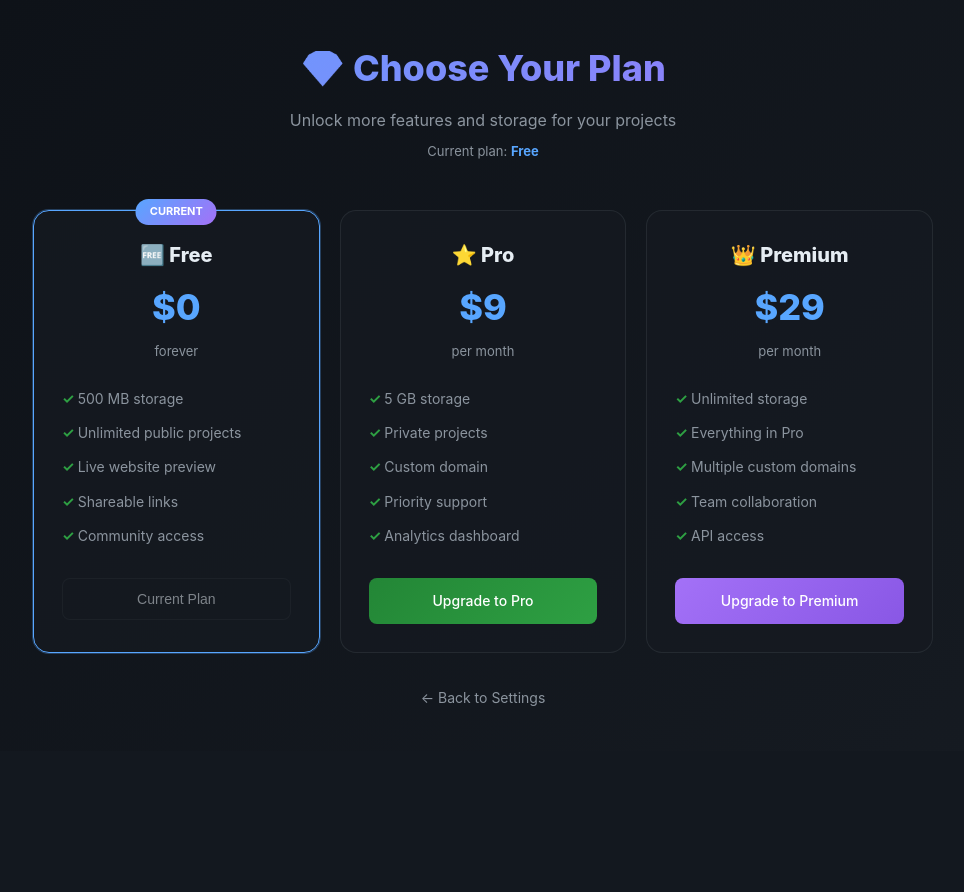
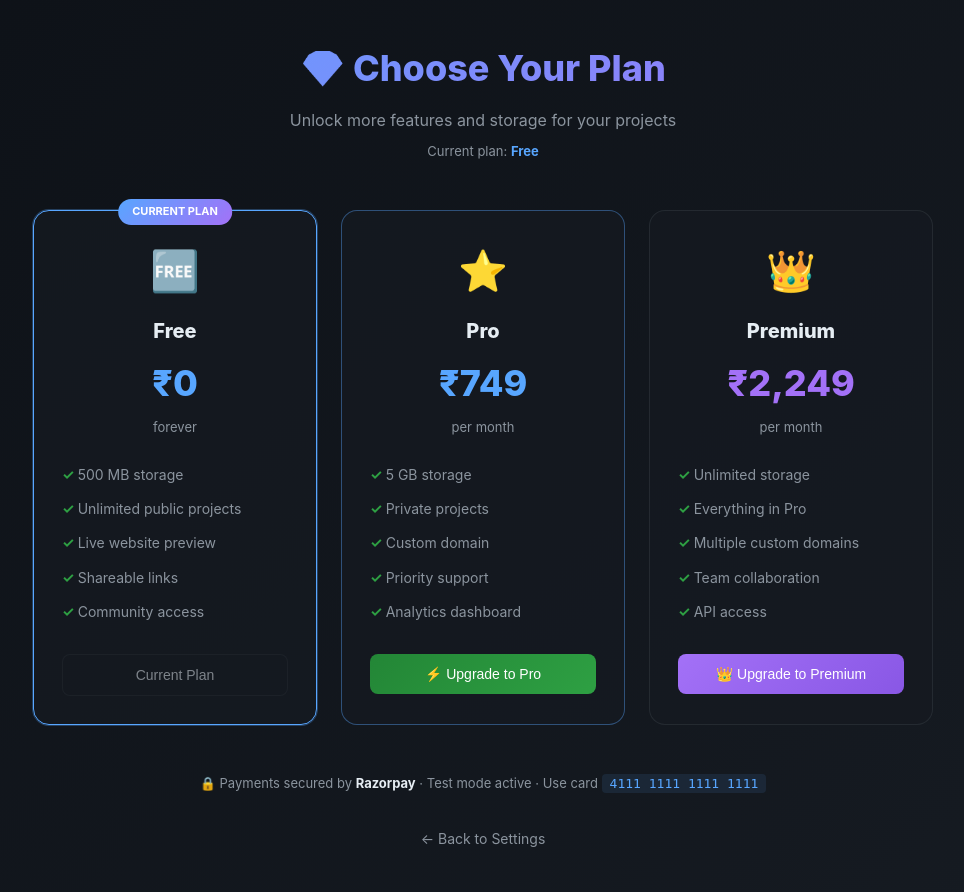
Before and after one commit to ATHARVA3006/DEEPLOY, a Django app: page /subscription/ in a window 1280 px wide. Shown: the part 64-956 px from the top of the page, without its empty margins (157-1121 px from the left). Before the commit the page ends 770 px from the top, so only its background shows below. Run offline with Django 4.2, Linux system fonts and the light colour scheme; the visitor is signed in with stand-in values (Sample User, id 1); some libraries are stand-ins or nearby versions.

Commit message:
feat: Razorpay payment integration for Pro & Premium plans

```diff
--- a/codeshare/repository/urls.py
+++ b/codeshare/repository/urls.py
@@ -22,6 +22,10 @@ urlpatterns = [
     path('settings/delete-link/<int:link_id>/', views.delete_link, name='delete_link'),
     path('subscription/', views.subscription_plans, name='subscription_plans'),
     path('subscription/upgrade/<str:plan>/', views.upgrade_subscription, name='upgrade_subscription'),
+    path('subscription/order/<str:plan>/', views.create_payment_order, name='create_payment_order'),
+    path('subscription/verify/', views.verify_payment, name='verify_payment'),
+    path('subscription/success/<str:plan>/', views.payment_success, name='payment_success'),
+    path('subscription/downgrade/', views.downgrade_to_free, name='downgrade_to_free'),
     path('subscription/custom-domain/', views.update_custom_domain, name='update_custom_domain'),
     # Public share page — clean link for sharing
     path('share/<uuid:folder_id>/', views.share_page, name='share_page'),
--- a/codeshare/repository/views.py
+++ b/codeshare/repository/views.py
@@ -3,16 +3,25 @@ from django.contrib.auth.decorators import login_required
 from django.contrib.auth import login, update_session_auth_hash
 from django.contrib.auth.forms import UserCreationForm, PasswordChangeForm
 from django.contrib.auth.models import User
-from django.http import FileResponse, Http404, HttpResponse
+from django.http import FileResponse, Http404, HttpResponse, JsonResponse
 from django.contrib import messages
 from django.db.models import Count, Sum, Q
 from django.utils import timezone
+from django.views.decorators.csrf import csrf_exempt
+from django.conf import settings
 from datetime import timedelta
 from .models import Folder, File, UserLink, Subscription, UserProfile
 from .forms import FolderForm, ProfileUpdateForm, UserLinkForm, UserProfileForm
 import os
 import mimetypes
 import re
+import json
+
+# Razorpay plan pricing (in paise — INR × 100)
+PLAN_PRICES = {
+    'pro':     {'amount': 74900,  'label': '₹749/month', 'name': 'Pro Plan'},
+    'premium': {'amount': 224900, 'label': '₹2,249/month', 'name': 'Premium Plan'},
+}
 
 
 def home(request):
@@ -287,6 +296,98 @@ def upgrade_subscription(request, plan):
     subscription.save()
     messages.success(request, f'Successfully switched to {plan.title()} plan!')
     return redirect('user_settings')
+
+
+@login_required
+def create_payment_order(request, plan):
+    """Create a Razorpay order and return order details."""
+    if plan not in PLAN_PRICES:
+        return JsonResponse({'error': 'Invalid plan'}, status=400)
+
+    try:
+        import razorpay
+        client = razorpay.Client(auth=(settings.RAZORPAY_KEY_ID, settings.RAZORPAY_KEY_SECRET))
+
+        price = PLAN_PRICES[plan]
+        order = client.order.create({
+            'amount': price['amount'],
+            'currency': 'INR',
+            'payment_capture': 1,
+            'notes': {
+                'user_id': str(request.user.id),
+                'username': request.user.username,
+                'plan': plan,
+            }
+        })
+
+        return JsonResponse({
+            'order_id': order['id'],
+            'amount': price['amount'],
+            'currency': 'INR',
+            'key': settings.RAZORPAY_KEY_ID,
+            'plan': plan,
+            'plan_name': price['name'],
+            'user_name': request.user.get_full_name() or request.user.username,
+            'user_email': request.user.email or '',
+        })
+    except Exception as e:
+        return JsonResponse({'error': str(e)}, status=500)
+
+
+@csrf_exempt
+@login_required
+def verify_payment(request):
+    """Verify Razorpay payment signature and activate subscription."""
+    if request.method != 'POST':
+        return JsonResponse({'error': 'POST required'}, status=405)
+
+    try:
+        import razorpay
+        data = json.loads(request.body)
+
+        client = razorpay.Client(auth=(settings.RAZORPAY_KEY_ID, settings.RAZORPAY_KEY_SECRET))
+
+        # Verify signature
+        client.utility.verify_payment_signature({
+            'razorpay_order_id': data['razorpay_order_id'],
+            'razorpay_payment_id': data['razorpay_payment_id'],
+            'razorpay_signature': data['razorpay_signature'],
+        })
+
+        # Activate subscription
+        plan = data.get('plan')
+        if plan not in ['pro', 'premium']:
+            return JsonResponse({'error': 'Invalid plan'}, status=400)
+
+        subscription, _ = Subscription.objects.get_or_create(user=request.user)
+        subscription.plan = plan
+        subscription.is_active = True
+        subscription.save()
+
+        return JsonResponse({'success': True, 'plan': plan})
+
+    except Exception as e:
+        return JsonResponse({'error': 'Payment verification failed', 'detail': str(e)}, status=400)
+
+
+@login_required
+def payment_success(request, plan):
+    """Show payment success page."""
+    subscription, _ = Subscription.objects.get_or_create(user=request.user)
+    return render(request, 'repository/payment_success.html', {
+        'plan': plan,
+        'subscription': subscription,
+    })
+
+
+@login_required
+def downgrade_to_free(request):
+    if request.method == 'POST':
+        subscription, _ = Subscription.objects.get_or_create(user=request.user)
+        subscription.plan = 'free'
+        subscription.save()
+        messages.success(request, 'Downgraded to Free plan.')
+    return redirect('subscription_plans')
 
 
 @login_required
--- a/codeshare/templates/repository/subscription_plans.html
+++ b/codeshare/templates/repository/subscription_plans.html
@@ -5,15 +5,17 @@
 <div style="text-align:center;margin-bottom:48px;">
   <h1 class="gradient-text" style="font-size:36px;font-weight:800;margin-bottom:10px;">💎 Choose Your Plan</h1>
   <p style="color:var(--muted);font-size:16px;">Unlock more features and storage for your projects</p>
-  <p style="color:var(--muted);font-size:13px;margin-top:8px;">Current plan: <strong style="color:var(--accent);">{{ subscription.plan|title }}</strong></p>
+  <p style="margin-top:8px;font-size:13px;color:var(--muted);">Current plan: <strong style="color:var(--accent);">{{ subscription.plan|title }}</strong></p>
 </div>
 
-<div class="plan-grid" style="max-width:900px;margin:0 auto;">
+<div style="display:grid;grid-template-columns:repeat(auto-fit,minmax(260px,1fr));gap:24px;max-width:900px;margin:0 auto 48px;">
+
   <!-- Free -->
   <div class="plan-card {% if subscription.plan == 'free' %}featured{% endif %}">
-    {% if subscription.plan == 'free' %}<div class="plan-badge">Current</div>{% endif %}
-    <div class="plan-name">🆓 Free</div>
-    <div class="plan-price">$0</div>
+    {% if subscription.plan == 'free' %}<div class="plan-badge">Current Plan</div>{% endif %}
+    <div style="font-size:40px;margin-bottom:12px;">🆓</div>
+    <div class="plan-name">Free</div>
+    <div class="plan-price">₹0</div>
     <div class="plan-period">forever</div>
     <ul class="plan-features">
       <li>500 MB storage</li>
@@ -23,17 +25,21 @@
       <li>Community access</li>
     </ul>
     {% if subscription.plan != 'free' %}
-      <a href="{% url 'upgrade_subscription' 'free' %}" class="btn w-full" style="padding:12px;text-align:center;">Downgrade to Free</a>
+      <form method="post" action="{% url 'downgrade_to_free' %}" onsubmit="return confirm('Downgrade to Free plan?')">
+        {% csrf_token %}
+        <button type="submit" class="btn w-full" style="padding:12px;">Downgrade to Free</button>
+      </form>
     {% else %}
-      <button class="btn w-full" disabled style="padding:12px;opacity:.5;">Current Plan</button>
+      <button class="btn w-full" disabled style="padding:12px;opacity:.5;cursor:not-allowed;">Current Plan</button>
     {% endif %}
   </div>
 
   <!-- Pro -->
-  <div class="plan-card {% if subscription.plan == 'pro' %}featured{% endif %}">
-    {% if subscription.plan == 'pro' %}<div class="plan-badge">Current</div>{% endif %}
-    <div class="plan-name">⭐ Pro</div>
-    <div class="plan-price">$9</div>
+  <div class="plan-card {% if subscription.plan == 'pro' %}featured{% endif %}" style="{% if subscription.plan != 'pro' %}border-color:rgba(88,166,255,0.4);{% endif %}">
+    {% if subscription.plan == 'pro' %}<div class="plan-badge">Current Plan</div>{% endif %}
+    <div style="font-size:40px;margin-bottom:12px;">⭐</div>
+    <div class="plan-name">Pro</div>
+    <div class="plan-price" style="color:var(--accent);">₹749</div>
     <div class="plan-period">per month</div>
     <ul class="plan-features">
       <li>5 GB storage</li>
@@ -43,17 +49,20 @@
       <li>Analytics dashboard</li>
     </ul>
     {% if subscription.plan != 'pro' %}
-      <a href="{% url 'upgrade_subscription' 'pro' %}" class="btn btn-primary w-full" style="padding:12px;text-align:center;">Upgrade to Pro</a>
+      <button onclick="startPayment('pro', 74900, 'Pro Plan')" class="btn btn-primary w-full" style="padding:12px;">
+        ⚡ Upgrade to Pro
+      </button>
     {% else %}
-      <button class="btn w-full" disabled style="padding:12px;opacity:.5;">Current Plan</button>
+      <button class="btn w-full" disabled style="padding:12px;opacity:.5;cursor:not-allowed;">Current Plan</button>
     {% endif %}
   </div>
 
   <!-- Premium -->
   <div class="plan-card {% if subscription.plan == 'premium' %}featured{% endif %}">
-    {% if subscription.plan == 'premium' %}<div class="plan-badge">Current</div>{% endif %}
-    <div class="plan-name">👑 Premium</div>
-    <div class="plan-price">$29</div>
+    {% if subscription.plan == 'premium' %}<div class="plan-badge">Current Plan</div>{% endif %}
+    <div style="font-size:40px;margin-bottom:12px;">👑</div>
+    <div class="plan-name">Premium</div>
+    <div class="plan-price" style="color:var(--accent2);">₹2,249</div>
     <div class="plan-period">per month</div>
     <ul class="plan-features">
       <li>Unlimited storage</li>
@@ -63,14 +72,132 @@
       <li>API access</li>
     </ul>
     {% if subscription.plan != 'premium' %}
-      <a href="{% url 'upgrade_subscription' 'premium' %}" class="btn btn-primary w-full" style="padding:12px;text-align:center;background:linear-gradient(135deg,var(--accent2),#8957e5);">Upgrade to Premium</a>
+      <button onclick="startPayment('premium', 224900, 'Premium Plan')" class="btn w-full" style="padding:12px;background:linear-gradient(135deg,var(--accent2),#8957e5);border:none;color:#fff;">
+        👑 Upgrade to Premium
+      </button>
     {% else %}
-      <button class="btn w-full" disabled style="padding:12px;opacity:.5;">Current Plan</button>
+      <button class="btn w-full" disabled style="padding:12px;opacity:.5;cursor:not-allowed;">Current Plan</button>
     {% endif %}
+  </div>
+
+</div>
+
+<!-- Secure payment note -->
+<div style="text-align:center;margin-bottom:32px;">
+  <p style="color:var(--muted);font-size:13px;">🔒 Payments secured by <strong style="color:var(--text);">Razorpay</strong> · Test mode active · Use card <code style="background:rgba(88,166,255,0.1);padding:2px 8px;border-radius:4px;color:var(--accent);">4111 1111 1111 1111</code></p>
+</div>
+
+<div style="text-align:center;">
+  <a href="{% url 'user_settings' %}" style="color:var(--muted);text-decoration:none;font-size:14px;">← Back to Settings</a>
+</div>
+
+<!-- Payment processing overlay -->
+<div id="payOverlay" style="display:none;position:fixed;inset:0;background:rgba(0,0,0,0.7);z-index:1000;align-items:center;justify-content:center;">
+  <div style="background:var(--bg2);border:1px solid var(--border);border-radius:20px;padding:40px;text-align:center;max-width:360px;width:90%;">
+    <div style="font-size:48px;margin-bottom:16px;" id="overlayIcon">⏳</div>
+    <h3 id="overlayTitle" style="font-size:20px;font-weight:700;margin-bottom:8px;">Processing...</h3>
+    <p id="overlayMsg" style="color:var(--muted);font-size:14px;">Please wait</p>
   </div>
 </div>
 
-<div style="text-align:center;margin-top:32px;">
-  <a href="{% url 'user_settings' %}" style="color:var(--muted);text-decoration:none;font-size:14px;">← Back to Settings</a>
-</div>
+<!-- Razorpay SDK -->
+<script src="https://checkout.razorpay.com/v1/checkout.js"></script>
+<script>
+const CSRF = '{{ csrf_token }}';
+
+function showOverlay(icon, title, msg) {
+  document.getElementById('overlayIcon').textContent = icon;
+  document.getElementById('overlayTitle').textContent = title;
+  document.getElementById('overlayMsg').textContent = msg;
+  document.getElementById('payOverlay').style.display = 'flex';
+}
+function hideOverlay() {
+  document.getElementById('payOverlay').style.display = 'none';
+}
+
+async function startPayment(plan, amount, planName) {
+  showOverlay('⏳', 'Creating order...', 'Please wait a moment');
+
+  try {
+    // Create order on server
+    const res = await fetch(`/subscription/order/${plan}/`, {
+      headers: { 'X-CSRFToken': CSRF }
+    });
+    const order = await res.json();
+
+    if (order.error) {
+      showOverlay('❌', 'Error', order.error);
+      setTimeout(hideOverlay, 3000);
+      return;
+    }
+
+    hideOverlay();
+
+    // Open Razorpay checkout
+    const rzp = new Razorpay({
+      key: order.key,
+      amount: order.amount,
+      currency: order.currency,
+      name: '🚀 Deployer',
+      description: order.plan_name,
+      order_id: order.order_id,
+      prefill: {
+        name: order.user_name,
+        email: order.user_email,
+      },
+      theme: { color: '#58a6ff' },
+      modal: {
+        ondismiss: function() {
+          hideOverlay();
+        }
+      },
+      handler: async function(response) {
+        showOverlay('⏳', 'Verifying payment...', 'Almost done!');
+
+        try {
+          const verify = await fetch('/subscription/verify/', {
+            method: 'POST',
+            headers: {
+              'Content-Type': 'application/json',
+              'X-CSRFToken': CSRF,
+            },
+            body: JSON.stringify({
+              razorpay_order_id: response.razorpay_order_id,
+              razorpay_payment_id: response.razorpay_payment_id,
+              razorpay_signature: response.razorpay_signature,
+              plan: plan,
+            })
+          });
+
+          const result = await verify.json();
+
+          if (result.success) {
+            showOverlay('🎉', 'Payment Successful!', `Welcome to ${planName}!`);
+            setTimeout(() => {
+              window.location.href = `/subscription/success/${plan}/`;
+            }, 1500);
+          } else {
+            showOverlay('❌', 'Verification Failed', result.error || 'Please contact support.');
+            setTimeout(hideOverlay, 4000);
+          }
+        } catch(e) {
+          showOverlay('❌', 'Error', 'Something went wrong. Please try again.');
+          setTimeout(hideOverlay, 3000);
+        }
+      }
+    });
+
+    rzp.on('payment.failed', function(resp) {
+      showOverlay('❌', 'Payment Failed', resp.error.description || 'Please try again.');
+      setTimeout(hideOverlay, 4000);
+    });
+
+    rzp.open();
+
+  } catch(e) {
+    showOverlay('❌', 'Error', 'Could not connect. Please try again.');
+    setTimeout(hideOverlay, 3000);
+  }
+}
+</script>
 {% endblock %}
--- a/requirements.txt
+++ b/requirements.txt
@@ -5,3 +5,4 @@ dj-database-url>=2.1
 gunicorn>=21.2
 Pillow>=10.0
 psycopg2-binary>=2.9
+razorpay>=1.4.1
```
Also changed, not shown: codeshare/codeshare/settings.py (+7 -0 lines), codeshare/templates/repository/payment_success.html (added, +44 -0 lines).
